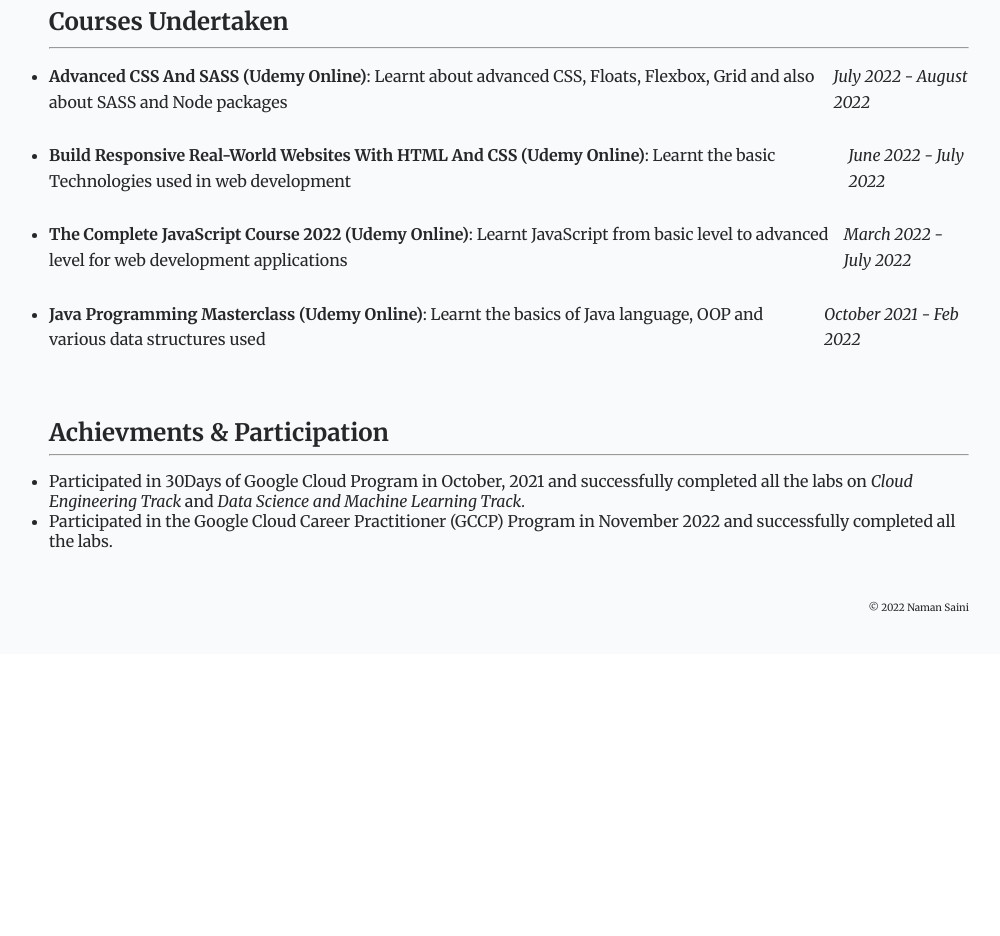
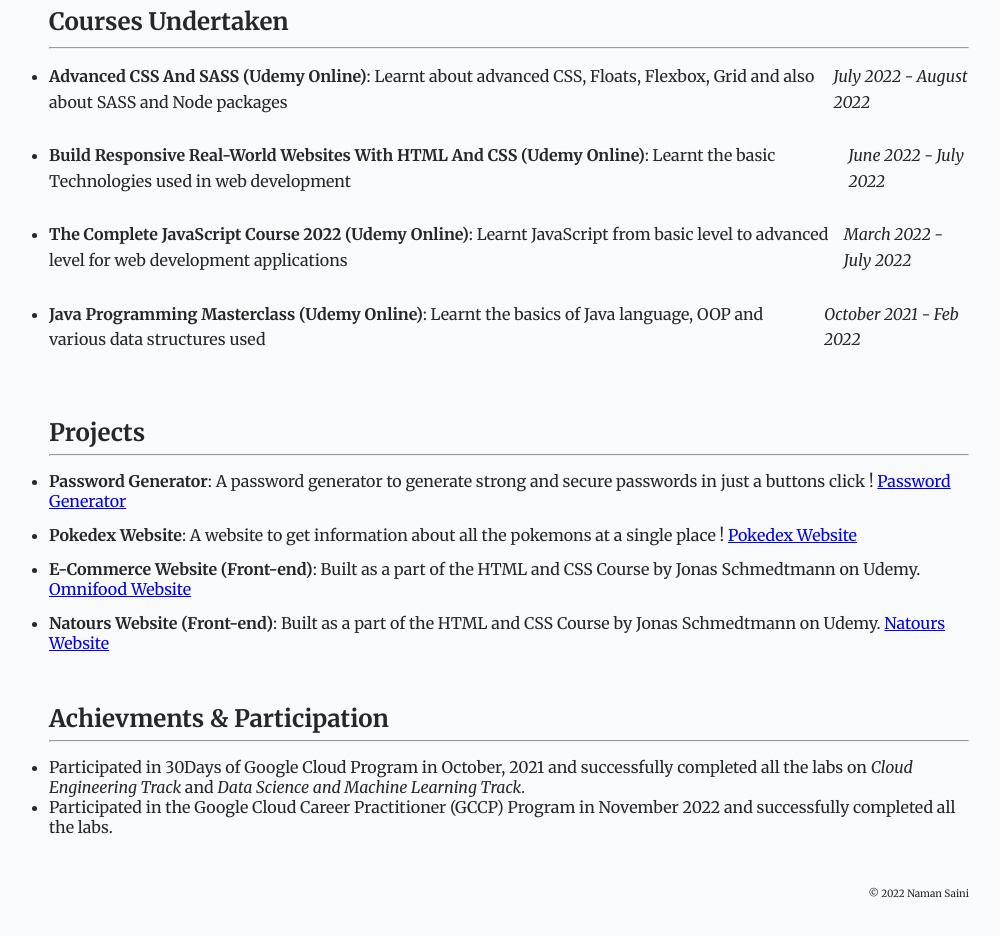
Before and after one commit to namansaini1463/Resume-Website, a website: page index.html in a window 1280 px wide. Shown: the part 810-1746 px from the top of the page, without its empty margins (131-1131 px from the left). Before the commit the page ends 1504 px from the top, so only its background shows below. Drawn offline with Linux system fonts and the light colour scheme.

Commit message:
Update index.html

```diff
--- a/index.html
+++ b/index.html
@@ -179,6 +179,50 @@
           </li>
         </ul>
       </section>
+      <section class="section__skills-summary mb-lg section__projects">
+        <h2 class="heading-2 mb-md">Projects</h2>
+        <hr class="mb-large" />
+        <ul class="skill-list">
+          <li class="mb-md">
+            <span class="text-bold">Password Generator</span>: A password
+            generator to generate strong and secure passwords in just a buttons
+            click !
+            <a
+              href="https://namansaini1463.github.io/Password-Generator/"
+              target="_blank"
+            >
+              Password Generator</a
+            >
+          </li>
+          <li class="mb-md">
+            <span class="text-bold">Pokedex Website</span>: A website to get
+            information about all the pokemons at a single place !
+            <a href="https://namansaini1463.github.io/pokedex/" target="_blank">
+              Pokedex Website</a
+            >
+          </li>
+          <li class="mb-md">
+            <span class="text-bold">E-Commerce Website (Front-end)</span>: Built
+            as a part of the HTML and CSS Course by Jonas Schmedtmann on Udemy.
+            <a
+              href="https://omnifood-namansaini1463.netlify.app/"
+              target="_blank"
+            >
+              Omnifood Website</a
+            >
+          </li>
+          <li class="mb-md">
+            <span class="text-bold">Natours Website (Front-end)</span>: Built as
+            a part of the HTML and CSS Course by Jonas Schmedtmann on Udemy.
+            <a
+              href="https://natours-namansaini1463.netlify.app"
+              target="_blank"
+            >
+              Natours Website</a
+            >
+          </li>
+        </ul>
+      </section>
       <section class="section__achievments-participation mb-lg">
         <h2 class="heading-2 mb-md">Achievments &amp; Participation</h2>
         <hr class="mb-large" />
```
